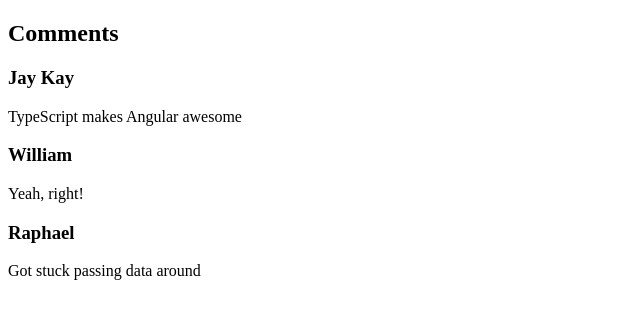
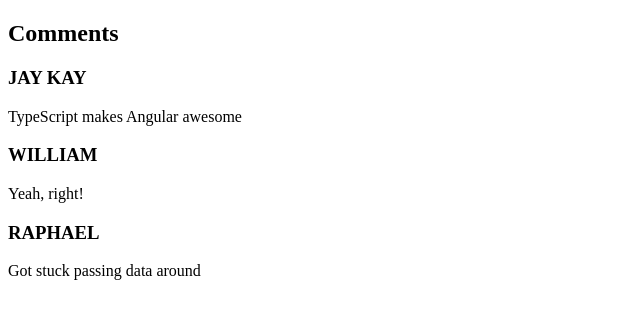
Before and after one commit to VinceGonzales/TSwithAngular, an Angular app: page / in a window 1280 px wide. Shown: the top 318 px of the page, without its empty margins (0-640 px from the left). Built offline with nearby package versions, Linux system fonts and the light colour scheme.

Commit message:
child parent event bubbling

```diff
--- a/src/app/app.component.html
+++ b/src/app/app.component.html
@@ -1,4 +1,5 @@
 <div>
   <h2>Comments</h2>
-  <app-comment-list [comments]="comments"></app-comment-list>
+  <app-comment-list [comments]="comments" (onShowComment)="onShowComment($event)">
+  </app-comment-list>
 </div>
--- a/src/app/app.component.ts
+++ b/src/app/app.component.ts
@@ -12,4 +12,8 @@
   { author: 'William', content: 'Yeah, right!' },
   { author: 'Raphael', content: 'Got stuck passing data around'}
   ];
+
+  onShowComment(comment) {
+  	console.log(comment.content);
+  }
 }
--- a/src/app/comment-item/comment-item.component.ts
+++ b/src/app/comment-item/comment-item.component.ts
@@ -6,9 +6,18 @@
   styleUrls: ['./comment-item.component.css']
 })
 export class CommentItemComponent implements OnInit {
+	private _comment
+
 	// Decorated comment
 	@Input()
-	comment;
+	set comment(comment) {
+		this._comment = Object.assign(comment, {
+			author: comment.author.toUpperCase()
+		});
+	}
+	get comment() {
+		return this._comment;
+	}
 
 	constructor() { }
 	ngOnInit() {
--- a/src/app/comment-list/comment-list.component.html
+++ b/src/app/comment-list/comment-list.component.html
@@ -1,2 +1,5 @@
-<app-comment-item *ngFor="let comment of comments" [comment]="comment">
+<app-comment-item *ngFor="let comment of comments"
+[comment]="comment"
+(dblclick)="showComment(comment)"
+>
 </app-comment-item>
--- a/src/app/comment-list/comment-list.component.ts
+++ b/src/app/comment-list/comment-list.component.ts
@@ -1,4 +1,4 @@
-import { Component, OnInit, Input } from '@angular/core';
+import { Component, OnInit, Input, EventEmitter, Output } from '@angular/core';
 
 @Component({
   selector: 'app-comment-list',
@@ -9,6 +9,13 @@
 	// Received via Inputs
 	@Input()
 	comments;
+	@Output()
+	onShowComment = new EventEmitter();
+
 	constructor() { }
 	ngOnInit() { }
+
+	showComment(comment) {
+		this.onShowComment.emit(comment);
+	}
 }
```
